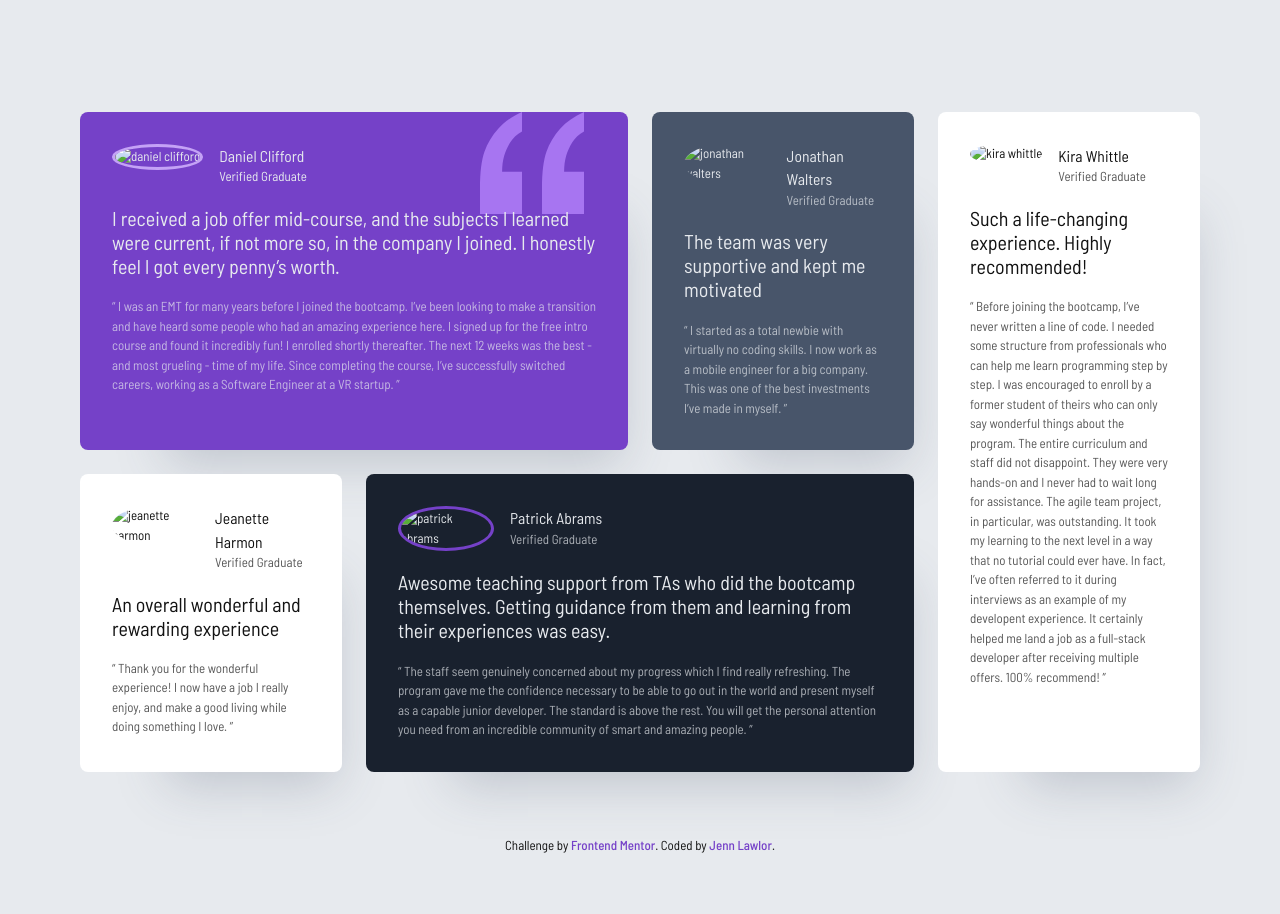
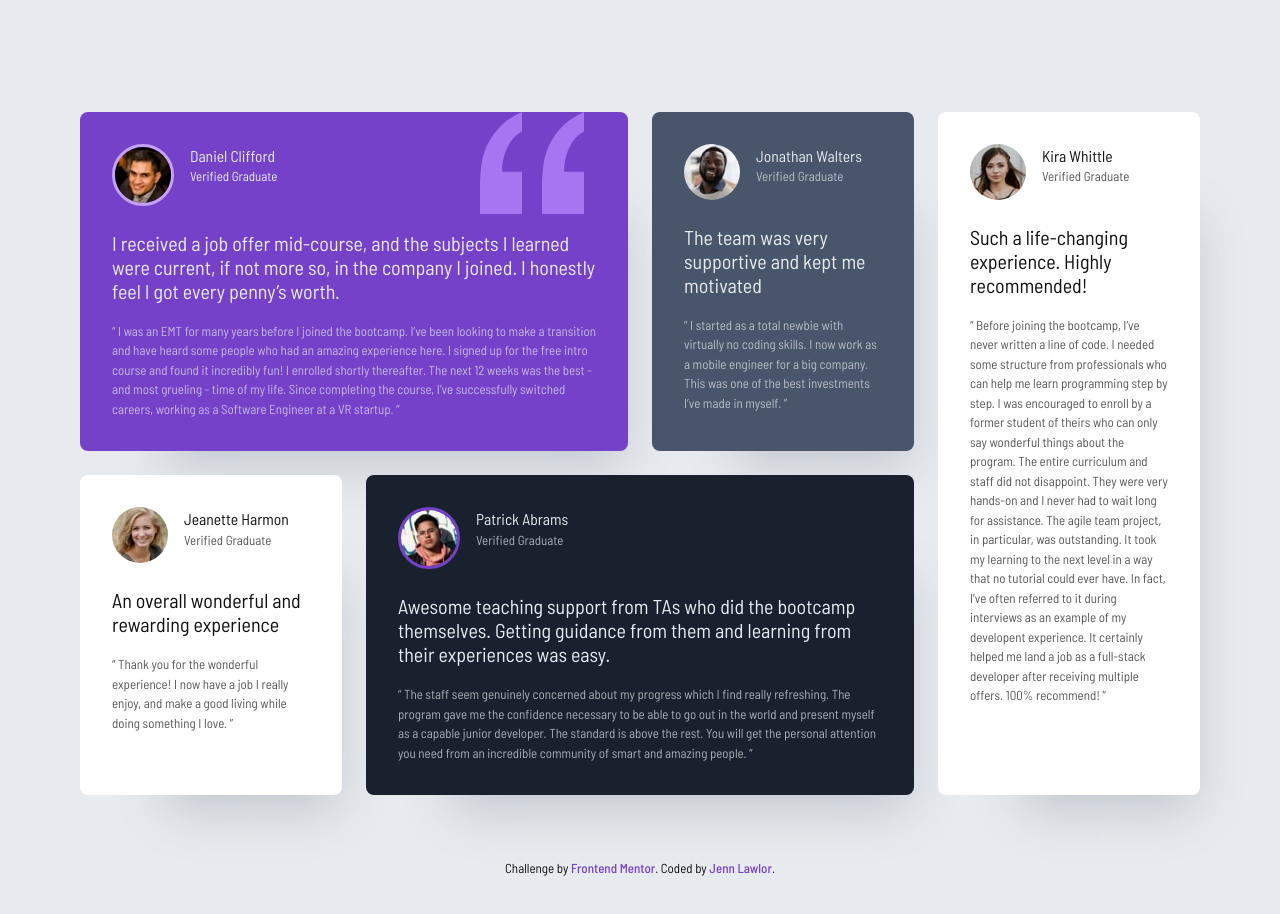
Before and after one commit to jenn-lawlor/testimonials-grid-section, a plain HTML site: page index.html in a window 1280 px wide. Drawn offline with Linux system fonts and the light colour scheme; the site is published under a folder, as on GitHub Pages, so addresses that start at the root find nothing.

Commit message:
updating image paths

```diff
--- a/index.html
+++ b/index.html
@@ -22,7 +22,7 @@
             <div>
               <img
                 class="bdr-purple300"
-                src="/images/image-daniel.jpg"
+                src="./images/image-daniel.jpg"
                 alt="daniel clifford"
               />
             </div>
@@ -48,7 +48,7 @@
         <article class="testimonial bg-grey500">
           <div class="flex">
             <div>
-              <img src="/images/image-jonathan.jpg" alt="jonathan walters" />
+              <img src="./images/image-jonathan.jpg" alt="jonathan walters" />
             </div>
             <div class="identity">
               <p class="name">Jonathan Walters</p>
@@ -65,7 +65,7 @@
         <article class="testimonial bg-white font-black">
           <div class="flex">
             <div>
-              <img src="/images/image-jeanette.jpg" alt="jeanette harmon" />
+              <img src="./images/image-jeanette.jpg" alt="jeanette harmon" />
             </div>
             <div class="identity">
               <p class="name">Jeanette Harmon</p>
@@ -85,7 +85,7 @@
             <div>
               <img
                 class="bdr-purple500"
-                src="/images/image-patrick.jpg"
+                src="./images/image-patrick.jpg"
                 alt="patrick abrams"
               />
             </div>
@@ -109,7 +109,7 @@
         </article>
         <article class="testimonial bg-white font-black">
           <div class="flex">
-            <div><img src="/images/image-kira.jpg" alt="kira whittle" /></div>
+            <div><img src="./images/image-kira.jpg" alt="kira whittle" /></div>
             <div class="identity">
               <p class="name">Kira Whittle</h1>
               <p class="position">Verified Graduate</p>
```
